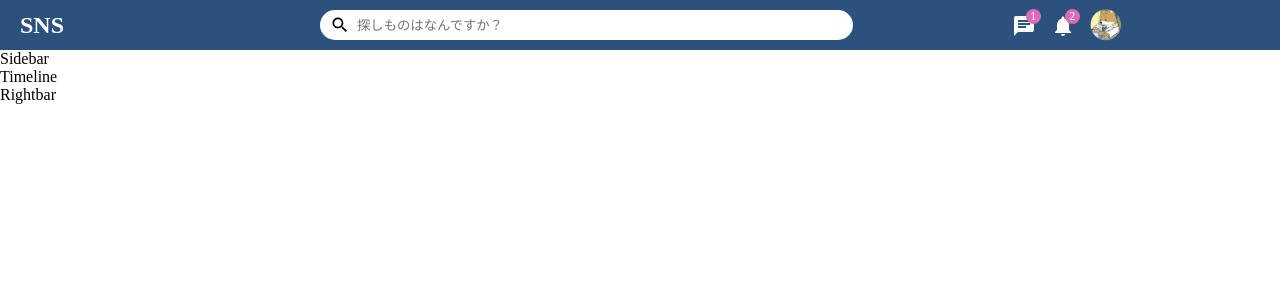
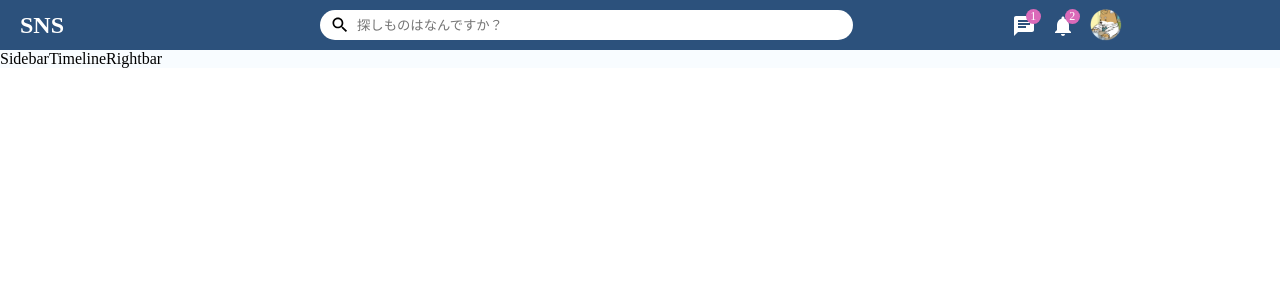
Before and after one commit to jintosy/snsapp, a React (Create React App) app in the folder frontend/: page / in a window 1280 px wide. Shown: the top 300 px of the page. Built offline with nearby package versions, Linux system fonts and the light colour scheme.

Commit message:
fix:ホーム画面の微修正

```diff
--- a/frontend/src/pages/home/Home.css
+++ b/frontend/src/pages/home/Home.css
@@ -0,0 +1,5 @@
+.homeContainer {
+  display: flex;
+  width: 100%;
+  background-color: #f8fcff;
+}
--- a/frontend/src/pages/home/Home.jsx
+++ b/frontend/src/pages/home/Home.jsx
@@ -1,4 +1,5 @@
 import React from 'react'
+import "./Home.css";
 import Topbar from '../../components/topbar/Topbar';
 import Sidebar from '../../components/sidebar/Sidebar';
 import Timeline from '../../components/timeline/Timeline';
@@ -8,9 +9,11 @@ export default function Home() {
   return (
     <>
       <Topbar />
-      <Sidebar />
-      <Timeline />
-      <Rightbar />
+      <div className="homeContainer">
+        <Sidebar />
+        <Timeline />
+        <Rightbar />
+      </div>
     </>
   );
 }
```
